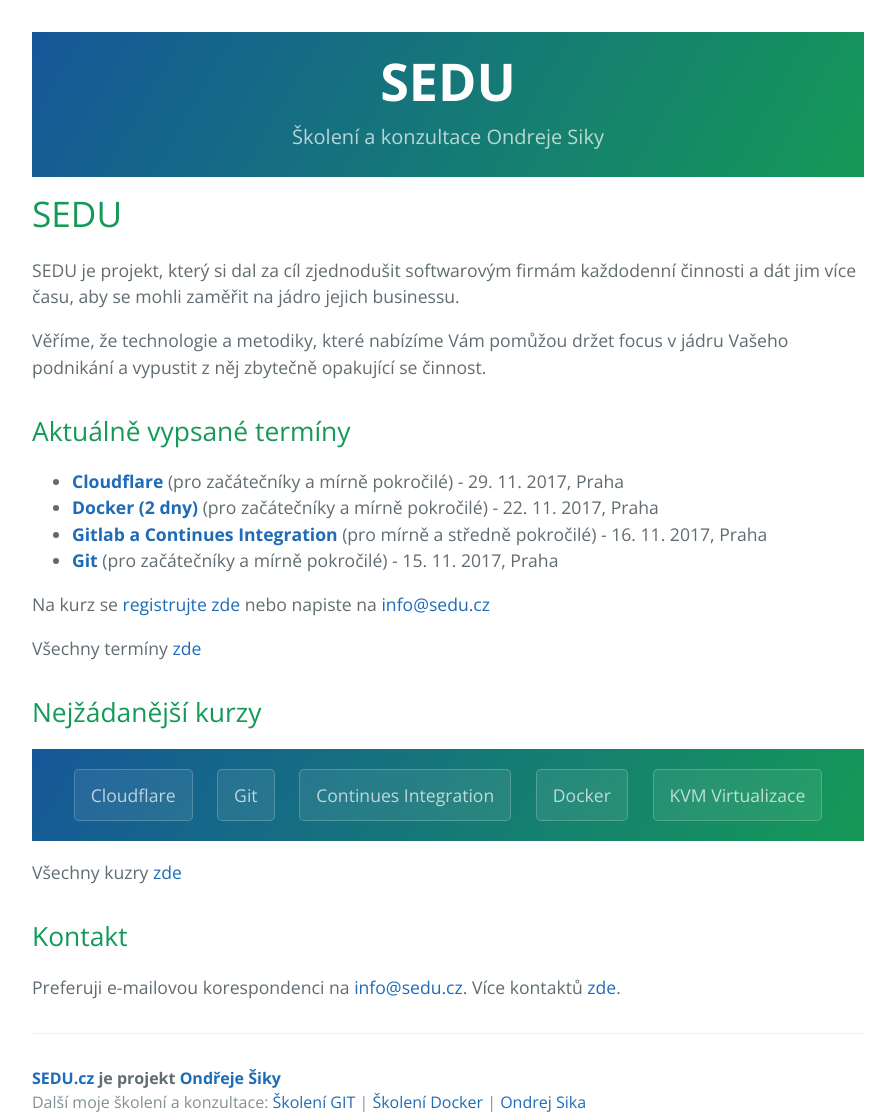
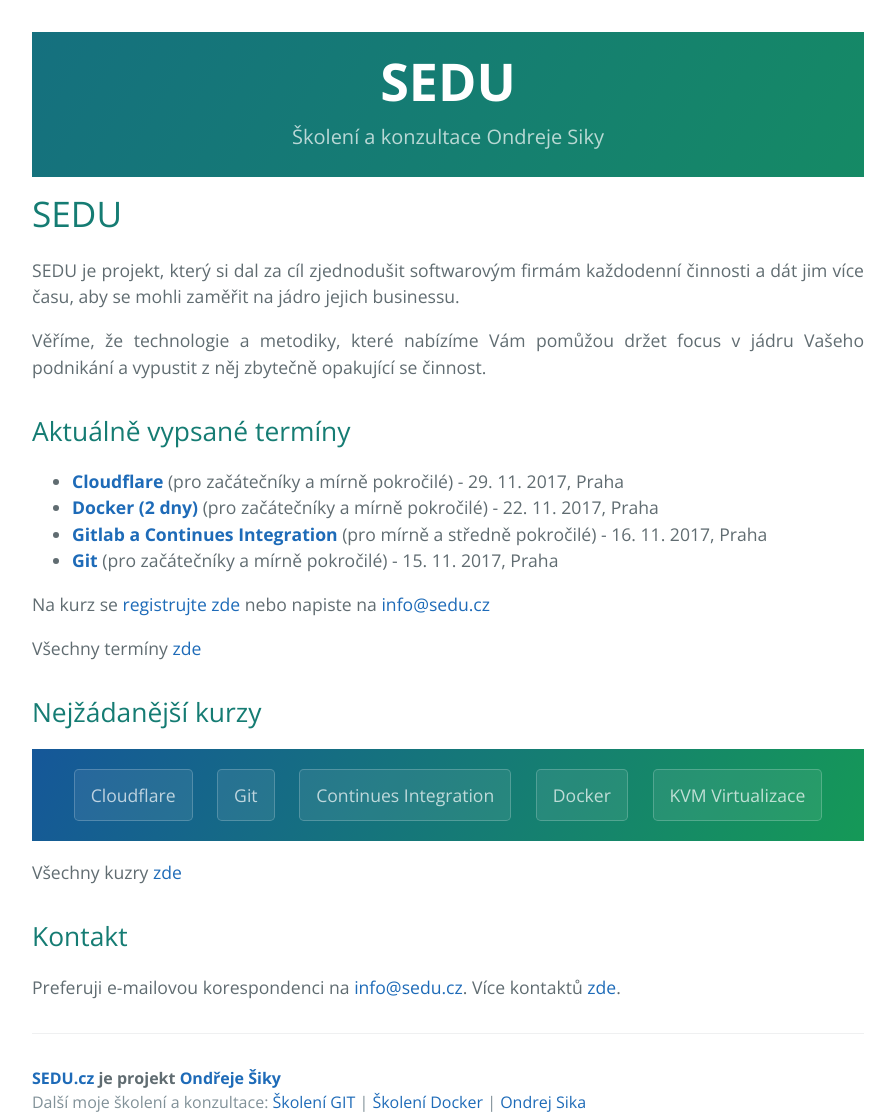
Before and after one commit to ondrejsika/sedu.cz, a Jekyll site: the page built from index.md, in a window 1280 px wide. Shown: the whole page, without its empty margins (192-1087 px from the left). Built offline with Jekyll 4.4.1, drawn with Linux system fonts in a browser that asks for light colours.

Commit message:
update ondrejsika-cayman theme from ondrejsika/bysika.cz

```diff
--- a/_layouts/ondrejsika-cayman/base.html
+++ b/_layouts/ondrejsika-cayman/base.html
@@ -9,6 +9,7 @@
     <link href='https://fonts.googleapis.com/css?family=Open+Sans:400,700' rel='stylesheet' type='text/css'>
     <link rel="stylesheet" href="/ondrejsika-cayman/css/cayman.css">
     <link rel="stylesheet" href="/ondrejsika-cayman/css/bootstrap.css">
+    {{ layout.google_site_verification }}
   </head>
   <body>
       {% if page.no_header %}{% assign no_header = page.no_header %}{% else %}{% assign no_header = layout.no_header %}{% endif %}
--- a/ondrejsika-cayman/css/cayman.css
+++ b/ondrejsika-cayman/css/cayman.css
@@ -7,7 +7,9 @@ body {
   font-family: "Open Sans", "Helvetica Neue", Helvetica, Arial, sans-serif;
   font-size: 16px;
   line-height: 1.5;
-  color: #606c71; }
+  color: #606c71;
+  text-align: justify;
+}
 
 a {
   color: #1e6bb8;
@@ -52,8 +54,9 @@ a {
 .page-header {
   color: #fff;
   text-align: center;
-  background-color: #159957;
-  background-image: linear-gradient(120deg, #155799, #159957); }
+  background-color: #157c73;
+  background-image: linear-gradient(120deg, #15707f, #158a65);
+}
   @media screen and (min-width: 64em) {
     .page-header {
       padding: 5rem 6rem; } }
@@ -120,7 +123,7 @@ a {
     margin-top: 2rem;
     margin-bottom: 1rem;
     font-weight: normal;
-    color: #159957; }
+    color: #157c73 ; }
   .main-content p {
     margin-bottom: 1em; }
   .main-content code {
```
